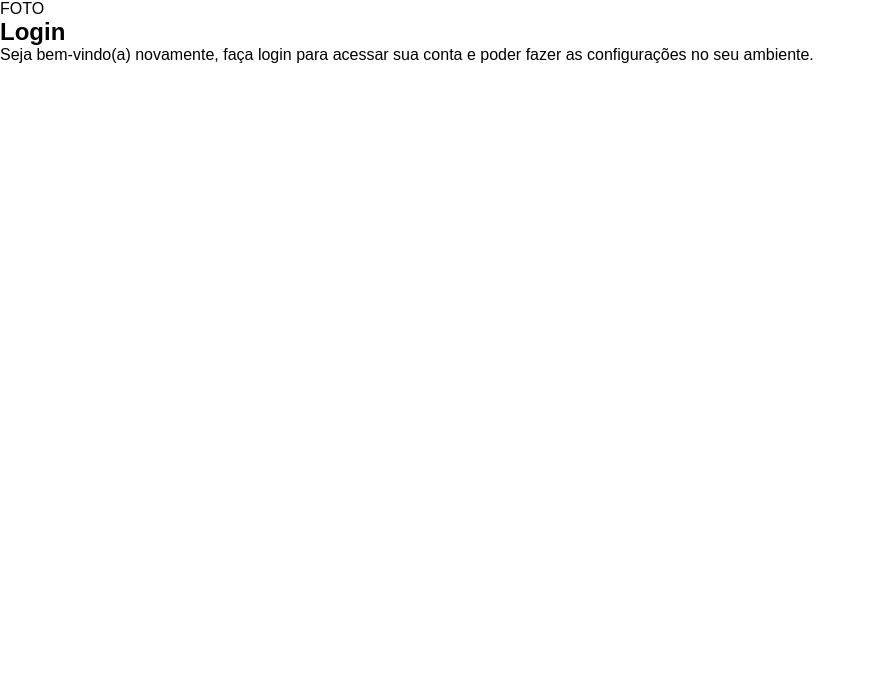
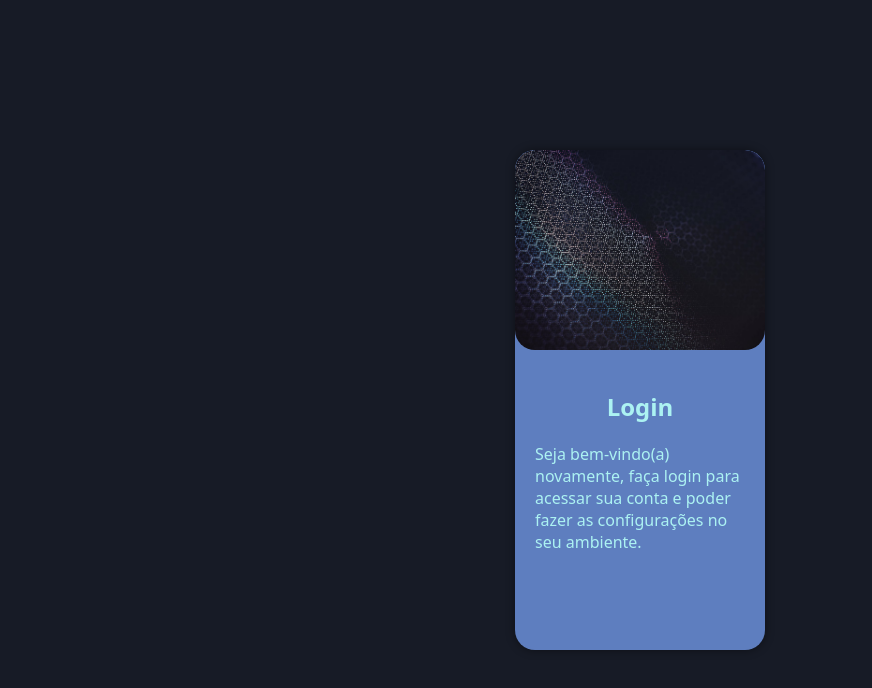
Before and after one commit to Marrafon91/projeto-login, a plain HTML site: page index.html in a window 1280 px wide. Shown: the whole page, without its empty margins (0-872 px from the left). Drawn offline with Linux system fonts and the light colour scheme.

Commit message:
update projeto-login

```diff
--- a/estilos/style.css
+++ b/estilos/style.css
@@ -9,10 +9,55 @@
 */
 
 * {
-    margin: 0;
-    padding: 0;
+    margin: 0px;
+    padding: 0px;
+    box-sizing: border-box;
+    font-family: system-ui, -apple-system, BlinkMacSystemFont, 'Segoe UI', Roboto, Oxygen, Ubuntu, Cantarell, 'Open Sans', 'Helvetica Neue', sans-serif
 }
 
 body, html {
-    font-family: Arial, Helvetica, sans-serif;
+    height: 100vh;
+    width: 100vw;
+    background-color: #171B26;
+    color: #ACF2F2;
 }
+
+main {
+    position: relative;
+    display: flex;
+    justify-content: center;
+    align-items: center;
+    height: 100vh;
+    width: 100vw;
+}
+section#login {
+    position: absolute;
+    top: 50%;
+    left: 50%;
+    transform: translate(-50%, -50%);
+    background-color: #5e7ebf;
+    position: absolute;
+    width: 250px;
+    height: 500px;
+    border-radius: 20px;
+    overflow: hidden;
+    box-shadow: 0px 0px 10px 0px #0000006e;
+}
+
+section#login h1 {
+    text-align: center;
+    padding: 20px;
+    font-size: 1.5em;
+}
+section#login > div#imagen {
+    display: block;
+    background: #222a59 url(../imagens/pexels-timmossholder-3612932.jpg) no-repeat left bottom;
+    background-size: cover;
+    height: 200px;
+    border-radius: 20px;
+}
+
+section#login > div#formulario {
+    display: block;
+    padding: 20px;
+}
--- a/index.html
+++ b/index.html
@@ -4,13 +4,14 @@
     <meta charset="UTF-8">
     <meta name="viewport" content="width=device-width, initial-scale=1.0">
     <link rel="stylesheet" href="estilos/style.css">
+    <link rel="stylesheet" href="estilos/media-query.css">
     <title>Projeto Login</title>
 </head>
 <body>
     <main>
         <section id="login">
             <div id="imagen">
-                FOTO
+                <!--Aqui vai a imagem nas CSS-->
             </div>
             <div id="formulario">
                 <h1>Login</h1>
```
Also changed, not shown: estilos/media-query.css (added).
